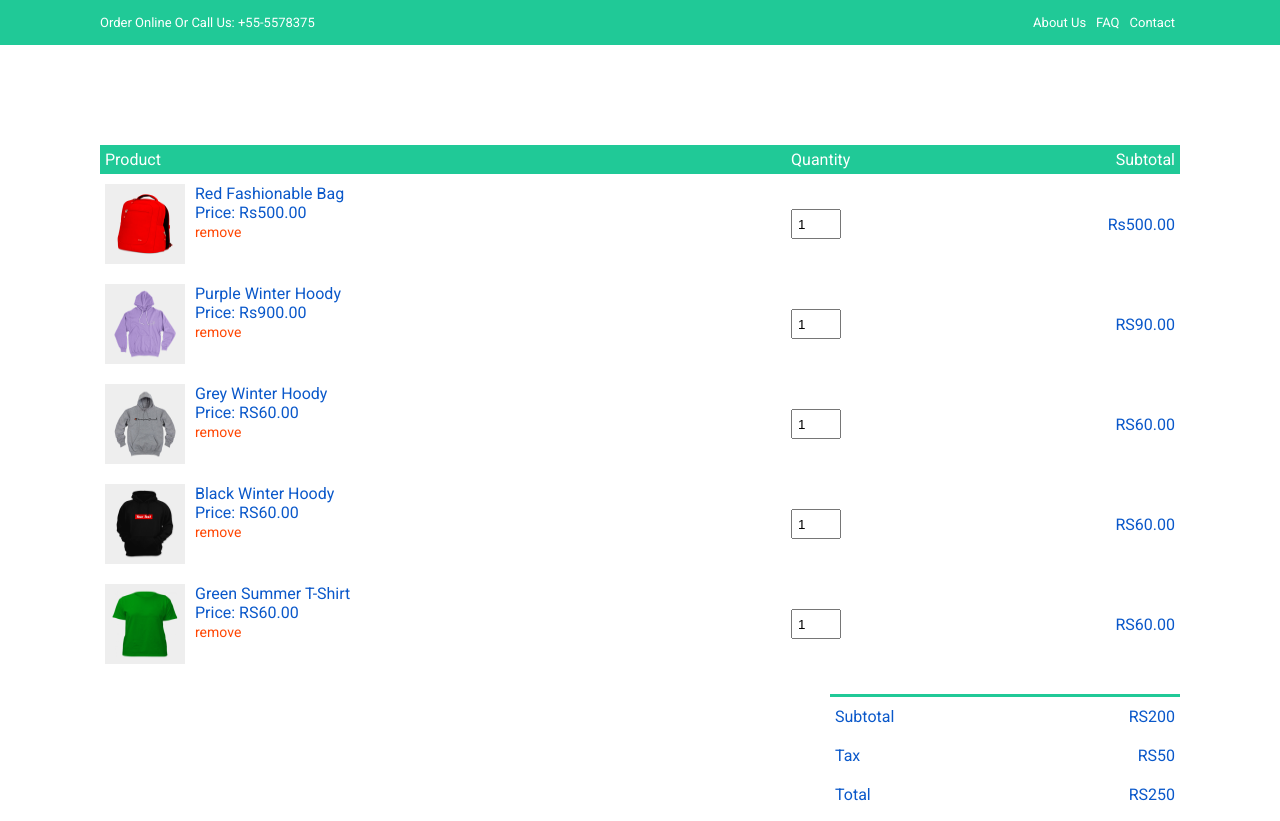
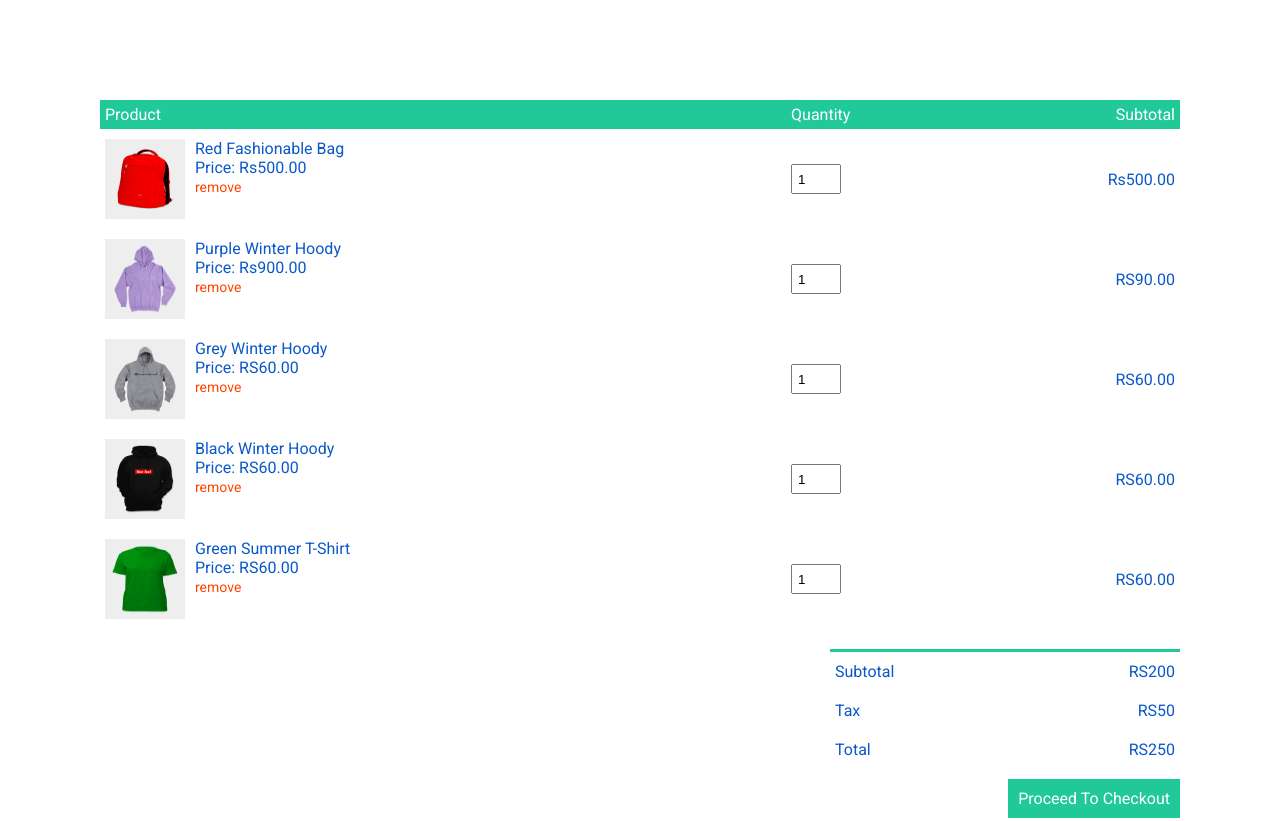
Before and after one commit to SonuThapaMagar/Ecommerce, a plain HTML site: page cart.html in a window 1280 px wide. Shown: the top 821 px of the page. Drawn offline with nearby package versions, Linux system fonts and the light colour scheme.

Commit message:
Nav removed from cart

```diff
--- a/cart.html
+++ b/cart.html
@@ -15,14 +15,7 @@
   <body>
     <!-- Navigation -->
     <div class="top-nav">
-      <div class="container d-flex">
-        <p>Order Online Or Call Us: +55-5578375</p>
-        <ul class="d-flex">
-          <li><a href="#">About Us</a></li>
-          <li><a href="#">FAQ</a></li>
-          <li><a href="#">Contact</a></li>
-        </ul>
-      </div>
+
     </div>
         <!-- Cart Items -->
     <div class="container cart">
```
